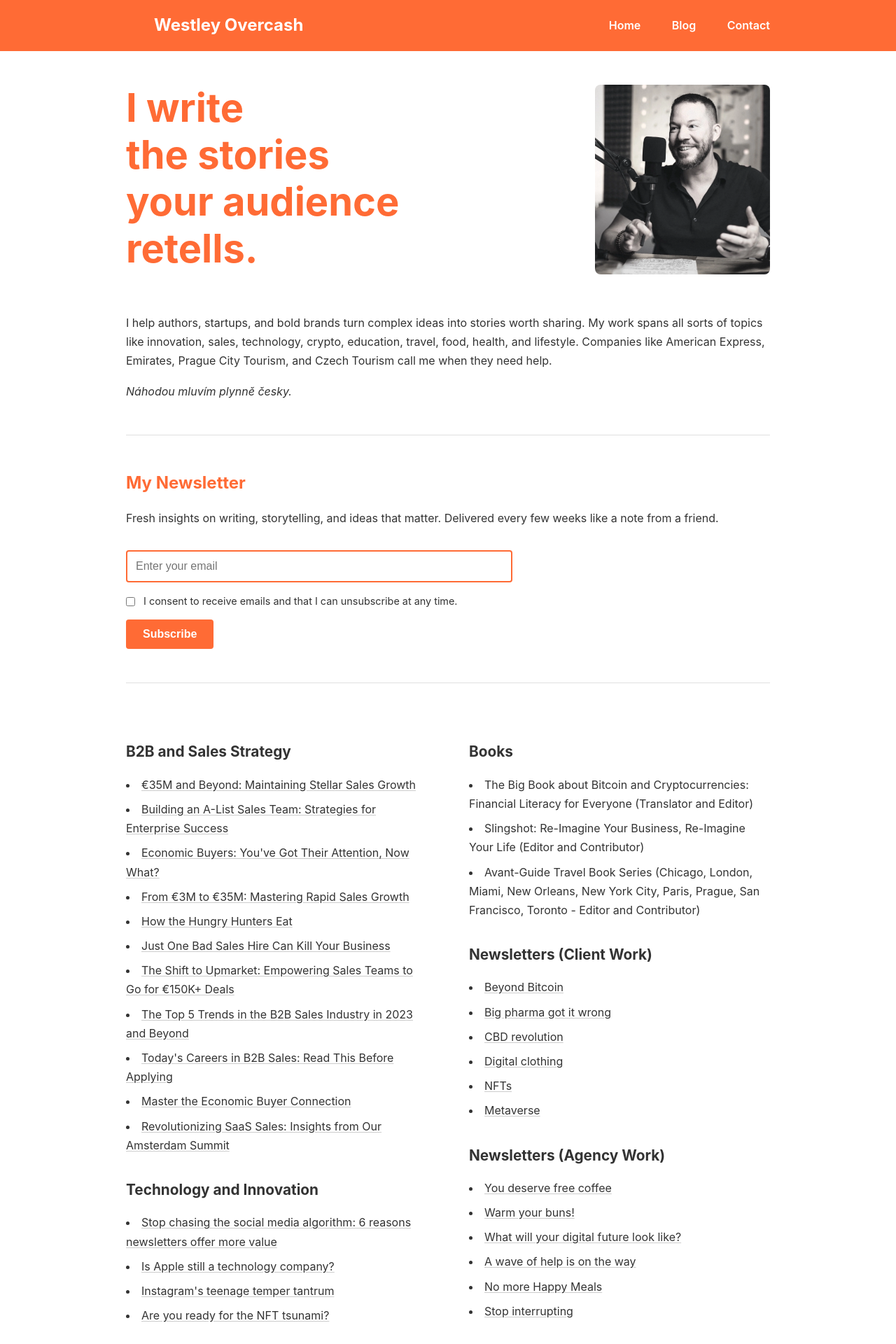
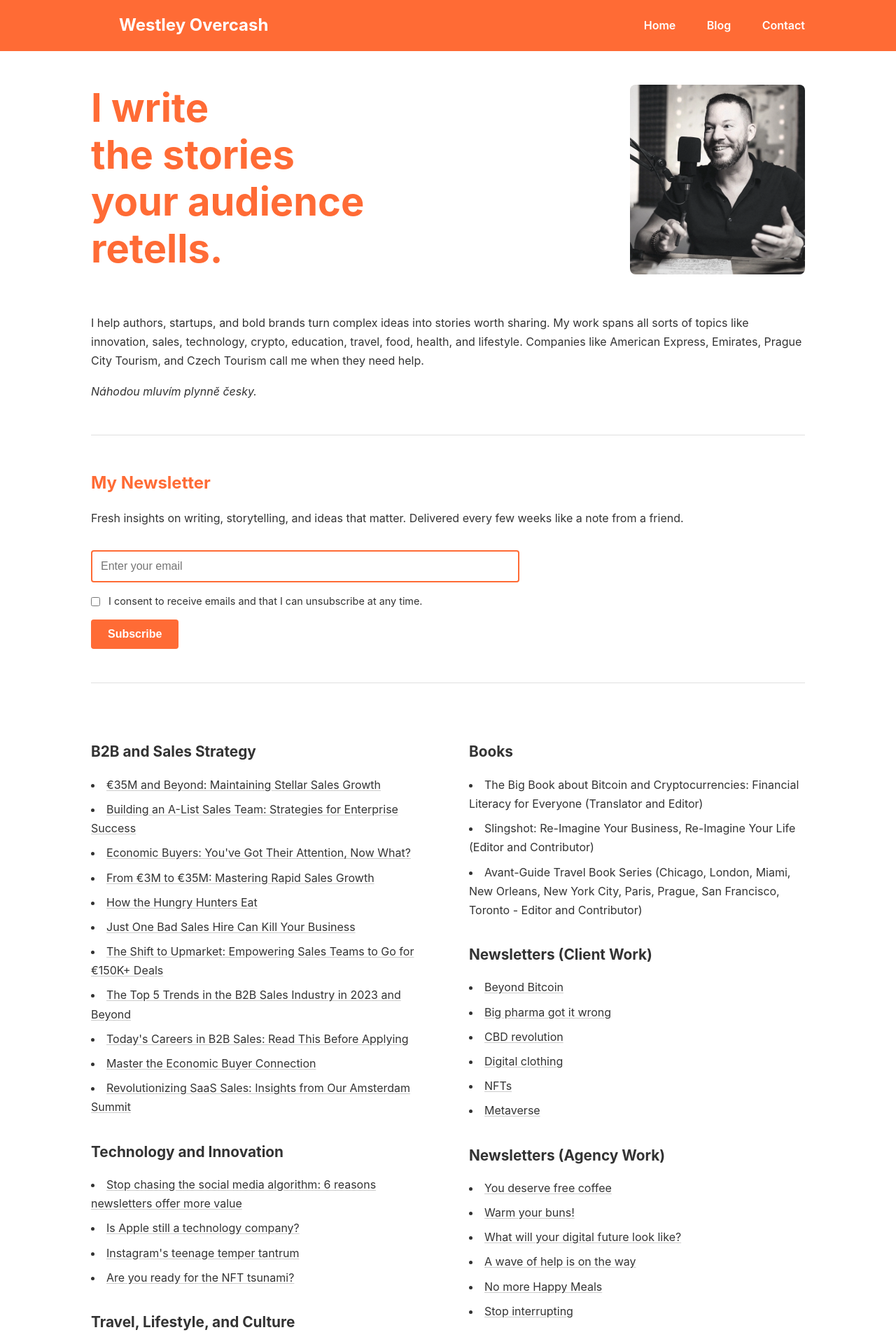
Before and after one commit to westleyovercash/westleyovercash.github.io, a Jekyll site: the page built from index.md, in a window 1280 px wide. Shown: the top 1920 px of the page at 70% size. Built offline with Jekyll 4.4.1, drawn with Linux system fonts in a browser that asks for light colours.

Commit message:
Update default.html

```diff
--- a/_layouts/default.html
+++ b/_layouts/default.html
@@ -27,13 +27,13 @@
     }
 
     nav {
-  max-width: 960px;
-  margin: 0 auto;
-  padding: 0 20px;
+  max-width: 1100px !important;
+  width: 100% !important;
+  margin: 0 auto !important;
+  padding: 0 40px !important;
   display: flex;
   justify-content: space-between;
   align-items: center;
-  width: 100%;
   box-sizing: border-box;
 }
 
@@ -56,11 +56,11 @@
     }
 
     main {
-  max-width: 960px;
-  margin: 0 auto;
-  padding: 0 20px 4rem 20px;
-  width: 100%;
-  box-sizing: border-box;
+  max-width: 1100px !important;
+  width: 100% !important;
+  margin: 0 auto !important;
+  padding: 0 40px 4rem 40px !important;
+  box-sizing: border-box !important;
 }
 
     h1 {
```
